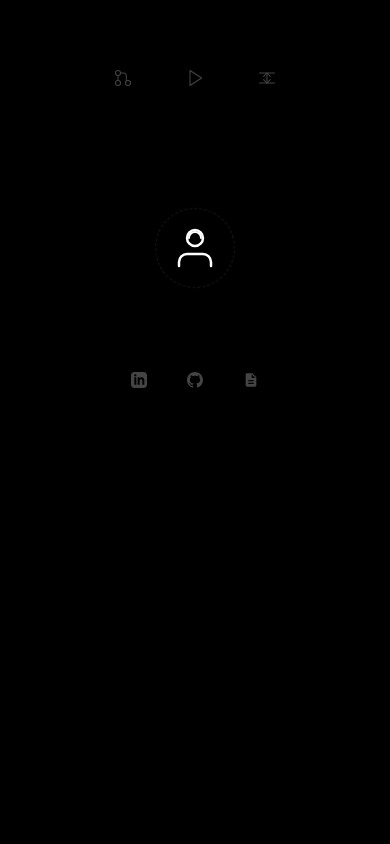
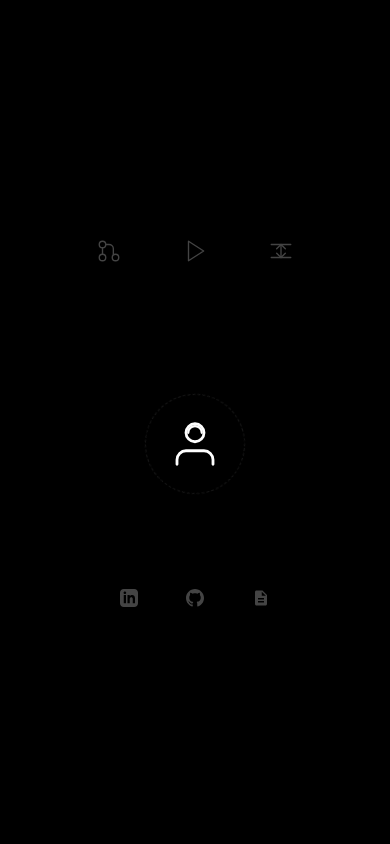
Before and after one commit to RIZAmohammadkhan/portfolio, a website: page index.html in a window 390 px wide. Drawn offline with Linux system fonts and the light colour scheme.

Commit message:
updated zoom levels

```diff
--- a/index.html
+++ b/index.html
@@ -3,7 +3,7 @@
 <head>
     <meta charset="UTF-8">
     <meta name="viewport" content="width=device-width, initial-scale=1.0">
-    <link rel="icon" type="image/png" href="/favicon.png">
+    <link class="favicon" rel="icon" type="image/png" href="/favicon.png">
     <link rel="canonical" href="https://rizamkhan.in/">
 
     <!-- ═══════════════════════════════════════════════
@@ -177,7 +177,7 @@
           "@id": "https://rizamkhan.in/#trix",
           "name": "Trix",
           "alternateName": "Trix Terminal Music Player",
-          "description": "High-performance terminal music player in Rust using native Linux ALSA kernel API for zero-latency audio playback. Features custom 60fps Ratatui rendering, sub-50ms directory indexing, dynamic volume control, and multi-format package distribution (AUR, .deb, .rpm).",
+          "description": "High-performance terminal music player in Rust using native Linux ALSA kernel API for zero-latency audio playback. Features custom 60fps Ratatui rendering, sub-50ms directory indexing, dynamic volume control with software amplification fallback, TOML-based theme configuration, and multi-format package distribution (AUR, .deb, .rpm).",
           "applicationCategory": "MultimediaApplication",
           "operatingSystem": "Linux",
           "programmingLanguage": "Rust",
@@ -220,7 +220,7 @@
           "@id": "https://rizamkhan.in/#le-merge",
           "name": "le-merge",
           "alternateName": "le-merge AI Git Conflict Resolver",
-          "description": "AI-powered autonomous Git merge conflict resolver built with React (Ink), TypeScript, and Bun. Integrates OpenAI, Anthropic, and Gemini APIs using precise line-range edits to minimize hallucinations. Compiles to cross-platform static binaries via Bun and distributes through NPM.",
+          "description": "AI-powered autonomous Git merge conflict resolver built with React (Ink), TypeScript, and Bun. Integrates OpenAI, Anthropic, and Gemini APIs using precise line-range edits to minimize hallucinations. Compiles to static cross-platform binaries via Bun and distributes through NPM.",
           "applicationCategory": "DeveloperApplication",
           "operatingSystem": ["macOS", "Linux", "Windows"],
           "programmingLanguage": ["TypeScript", "React"],
@@ -272,11 +272,16 @@
             padding: 0;
         }
 
+        html {
+            overflow-x: hidden;
+        }
+
         body {
             background-color: #000000;
             color: #ffffff;
             font-family: -apple-system, BlinkMacSystemFont, "Segoe UI", Roboto, sans-serif;
             height: 100vh;
+            height: 100dvh; /* Native integration with mobile layout heights */
             display: flex;
             justify-content: center;
             align-items: center;
@@ -298,23 +303,24 @@
             border: 0 !important;
         }
 
+        /* Desktop Layout Styles */
         .main-layout {
             display: flex;
             flex-direction: column;
             align-items: center;
-            gap: 8rem;
+            gap: 10rem;
             opacity: 0;
             animation: fadeIn 2s cubic-bezier(0.4, 0, 0.2, 1) forwards;
             width: 100%;
-            max-width: 600px;
-            padding: 0 20px;
+            max-width: 800px;
+            padding: 0 40px;
         }
 
         .projects-nav {
             display: flex;
             flex-direction: row;
             justify-content: center;
-            gap: 3rem;
+            gap: 4.5rem;
             z-index: 5;
             width: 100%;
         }
@@ -327,8 +333,8 @@
             text-decoration: none;
             color: #444444;
             transition: color 0.4s ease;
-            width: 24px;
-            height: 24px;
+            width: 32px;
+            height: 32px;
         }
 
         .project-item:hover {
@@ -336,8 +342,8 @@
         }
 
         .project-icon {
-            width: 20px;
-            height: 20px;
+            width: 26px;
+            height: 26px;
             fill: none;
             stroke: currentColor;
             stroke-width: 1.25;
@@ -347,10 +353,10 @@
 
         .project-label {
             position: absolute;
-            top: 32px;
+            top: 40px;
             left: 50%;
             transform: translate(-50%, -5px);
-            font-size: 0.65rem;
+            font-size: 0.75rem;
             text-transform: uppercase;
             letter-spacing: 0.2em;
             white-space: nowrap;
@@ -369,7 +375,7 @@
             display: flex;
             flex-direction: column;
             align-items: center;
-            gap: 4rem;
+            gap: 5rem;
         }
 
         .interactive-zone {
@@ -377,8 +383,8 @@
             display: flex;
             justify-content: center;
             align-items: center;
-            width: 120px;
-            height: 120px;
+            width: 160px;
+            height: 160px;
         }
 
         .icon-btn {
@@ -399,8 +405,8 @@
         }
 
         .listener-icon {
-            width: 48px;
-            height: 48px;
+            width: 60px;
+            height: 60px;
             fill: none;
             stroke: #ffffff;
             stroke-width: 1.25;
@@ -415,8 +421,8 @@
 
         .outer-ring {
             position: absolute;
-            width: 80px;
-            height: 80px;
+            width: 110px;
+            height: 110px;
             border: 1px dashed rgba(255, 255, 255, 0.1);
             border-radius: 50%;
             animation: rotateRing 25s linear infinite;
@@ -426,12 +432,12 @@
 
         .speech-bubble {
             position: absolute;
-            bottom: 125%;
+            bottom: 120%;
             left: 50%;
             transform: translate(-50%, 8px);
             border: 1px solid #ffffff;
             background-color: #000000;
-            padding: 10px 18px;
+            padding: 12px 20px;
             border-radius: 3px;
             white-space: nowrap;
             opacity: 0;
@@ -450,7 +456,7 @@
         }
 
         .bubble-text {
-            font-size: 0.7rem;
+            font-size: 0.75rem;
             text-transform: uppercase;
             letter-spacing: 0.2em;
             color: #888888;
@@ -485,7 +491,7 @@
 
         .socials-wrapper {
             display: flex;
-            gap: 2.5rem;
+            gap: 3.5rem;
             align-items: center;
         }
 
@@ -502,8 +508,8 @@
         }
 
         .social-icon {
-            width: 16px;
-            height: 16px;
+            width: 20px;
+            height: 20px;
             fill: currentColor;
         }
 
@@ -517,14 +523,65 @@
             to   { transform: rotate(360deg); }
         }
 
+        /* Mobile Viewport Adjustment (Now Scaled Up/Zoomed In) */
         @media (max-width: 768px) {
             body {
-                overflow: auto;
-                align-items: flex-start;
-                padding-top: 8vh;
+                height: auto;
+                min-height: 100vh;
+                min-height: 100dvh;
+                overflow-y: auto;
+                overflow-x: hidden; /* Prevents unwanted horizontal desktop-scale zooms */
+                align-items: center;
+                justify-content: center;
+                padding: 40px 0;
             }
             .main-layout {
-                gap: 6rem;
+                gap: 6.5rem; /* Increased separation to match the larger scaled items */
+                padding: 0 20px;
+                max-width: 100%;
+            }
+            .projects-nav {
+                gap: 3.5rem; /* Wider gaps for easier tapping */
+            }
+            .project-item {
+                width: 30px; /* Increased from 24px */
+                height: 30px;
+            }
+            .project-icon {
+                width: 26px; /* Increased from 20px */
+                height: 26px;
+            }
+            .project-label {
+                top: 36px;
+                font-size: 0.7rem;
+            }
+            .central-column {
+                gap: 4.5rem; /* Increased separation */
+            }
+            .interactive-zone {
+                width: 145px; /* Increased from 120px for a more prominent visual weight */
+                height: 145px;
+            }
+            .outer-ring {
+                width: 100px; /* Increased from 80px */
+                height: 100px;
+            }
+            .listener-icon {
+                width: 54px; /* Increased from 48px */
+                height: 54px;
+            }
+            .speech-bubble {
+                padding: 11px 19px;
+            }
+            .bubble-text {
+                font-size: 0.72rem;
+            }
+            .socials-wrapper {
+                gap: 3rem; /* Expanded gaps */
+            }
+            .social-icon {
+                width: 18px; /* Increased from 16px */
+                height: 18px;
             }
         }
 
@@ -609,7 +666,7 @@
     <main class="main-layout" aria-hidden="true">
 
         <nav class="projects-nav" aria-label="Projects navigation">
-                        <!-- le-merge -->
+            <!-- le-merge -->
             <a href="https://merge.rizamkhan.in" target="_blank" rel="noopener noreferrer" class="project-item" aria-label="le-merge — AI Git merge conflict resolver">
                 <svg class="project-icon" viewBox="0 0 24 24" aria-hidden="true">
                     <circle cx="18" cy="18" r="3" />
@@ -638,8 +695,6 @@
                 </svg>
                 <span class="project-label">Flattener</span>
             </a>
-
-
         </nav>
 
         <div class="central-column" itemscope itemtype="https://schema.org/Person">
```
